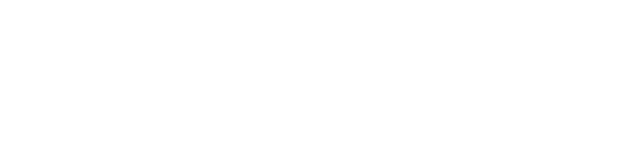
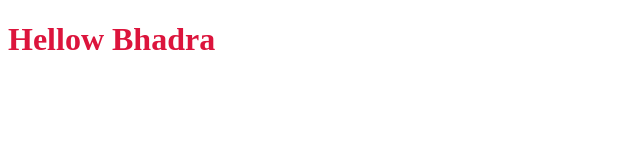
Before and after one commit to renuyarasu/bhadra_demo, a plain HTML site: page index.html in a window 1280 px wide. Shown: the whole page, without its empty margins (0-640 px from the left). Drawn offline with Linux system fonts and the light colour scheme.

Commit message:
Added text in index.html

```diff
--- a/index.html
+++ b/index.html
@@ -1,12 +1,16 @@
 <!DOCTYPE html>
 <html lang="en">
+
 <head>
     <meta charset="UTF-8">
     <meta http-equiv="X-UA-Compatible" content="IE=edge">
     <meta name="viewport" content="width=device-width, initial-scale=1.0">
     <title>Bhadra Demo</title>
 </head>
+
 <body>
+    <h1 style="color: crimson;">Hellow Bhadra</h1>
     <script src="app.js"></script>
 </body>
+
 </html>
```
